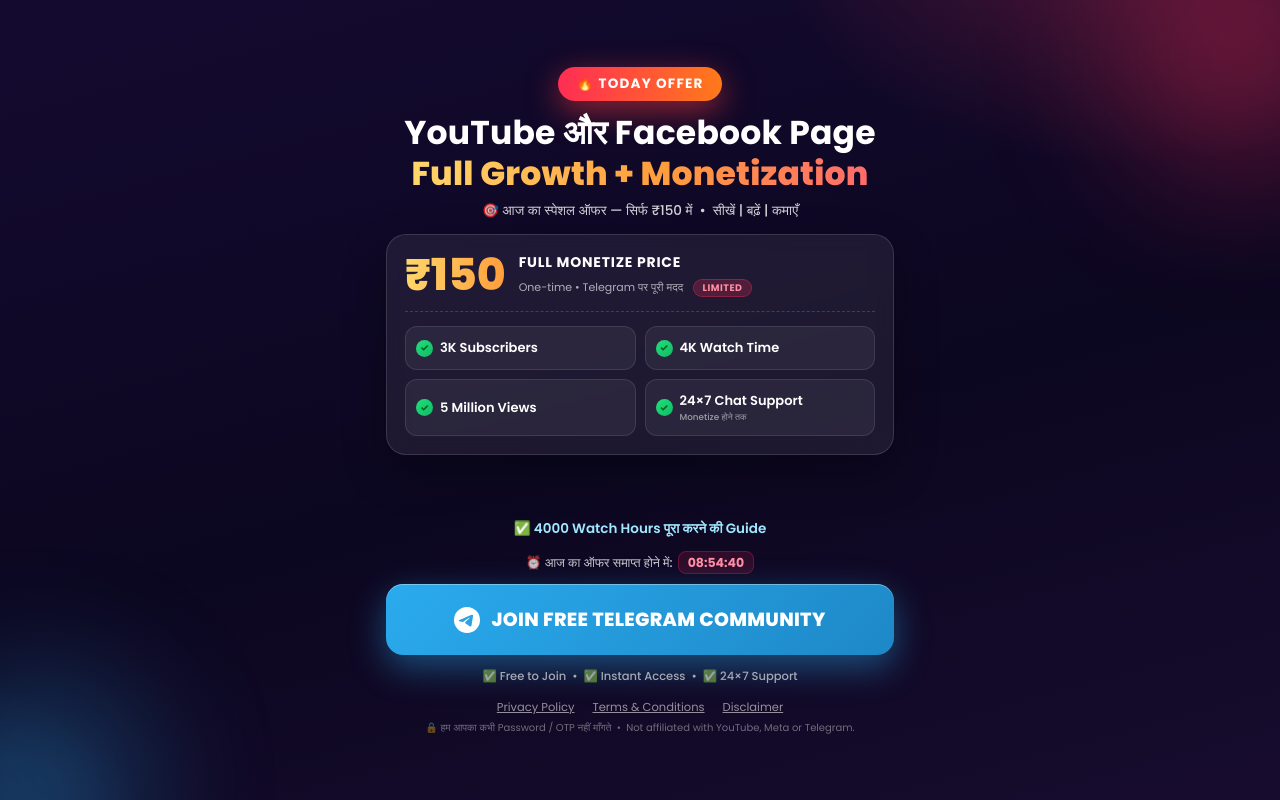
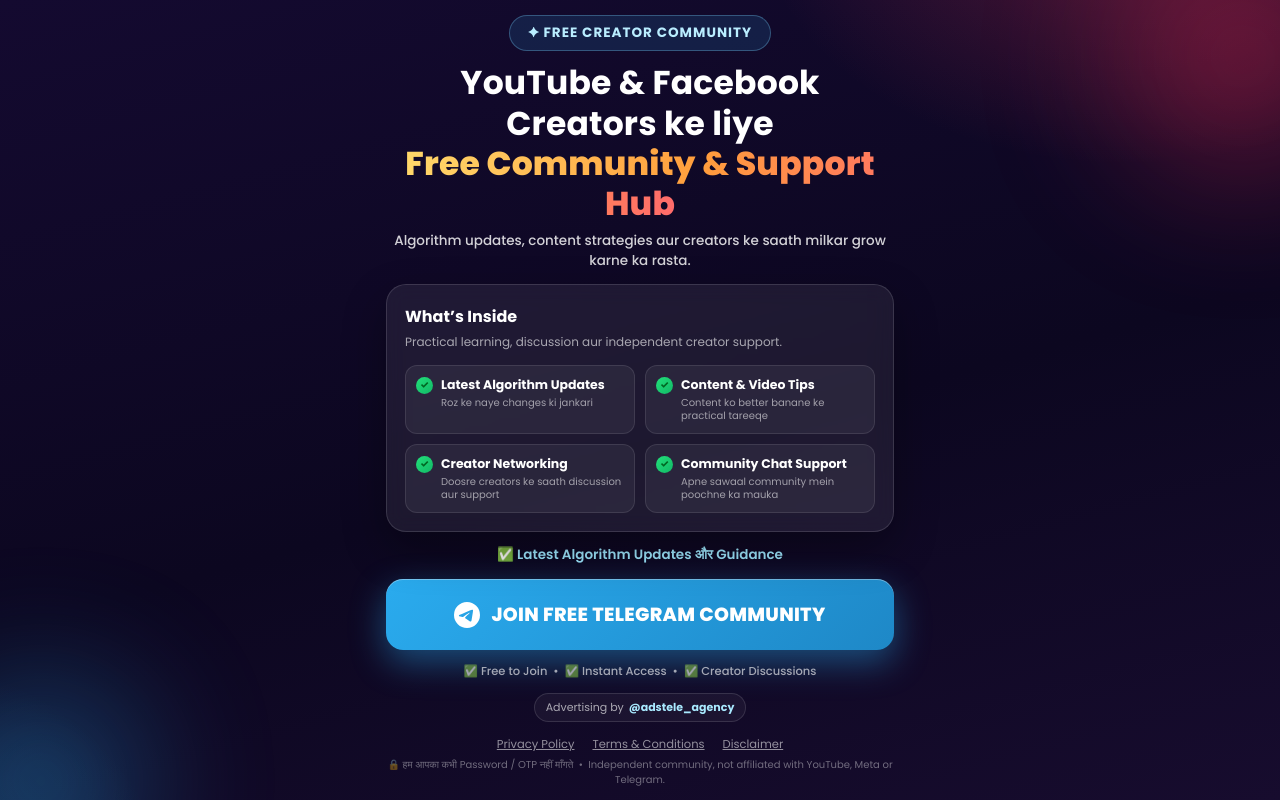
Before and after one commit to lkmeeena882437-dotcom/youtub-salutions, a plain HTML site: page index.html in a window 1280 px wide. Drawn offline with Linux system fonts and the light colour scheme.

Commit message:
Make creator landing page policy friendly
Co-authored-by: arena-agent <297053741+arena-agent@users.noreply.github.com>

```diff
--- a/index.html
+++ b/index.html
@@ -2,22 +2,20 @@
 <html lang="hi">
 <head>
   <!-- ===================================================================
-       HIGH CONVERTING LANDING PAGE — YouTube & Facebook Page Growth
-       Meta Ads ke liye | Telegram Join funnel | Single screen (no scroll)
+       POLICY-FRIENDLY CREATOR COMMUNITY LANDING PAGE
+       Meta Ads ke liye | Telegram community funnel | Single screen
 
-       ⚡ 2 CHEEZEIN AAPKO BADALNI HAIN:
-       1) TELEGRAM LINK  → search "t.me/"  (CTA button ka href)
-       2) META PIXEL ID  → search "META_PIXEL_ID" (niche script me)
+       Existing Telegram CTA aur Meta Pixel tracking ko preserve kiya gaya hai.
        =================================================================== -->
   <meta charset="UTF-8">
   <meta name="viewport" content="width=device-width, initial-scale=1.0, viewport-fit=cover">
-  <title>YouTube &amp; Facebook Page Full Growth + Monetization Pack | ₹150 Today Offer</title>
-  <meta name="description" content="YouTube और Facebook Page Growth + Monetization Pack — सिर्फ ₹150. 3K Subscribers, 4K Watch Time, 5M Views, 24×7 Telegram Support. Free Telegram Community join करें.">
+  <title>YouTube &amp; Facebook Creators | Free Community &amp; Support Hub</title>
+  <meta name="description" content="Free independent creator community for YouTube and Facebook creators. Get algorithm updates, content strategies, creator discussions and practical support.">
   <meta name="theme-color" content="#0c0720">
 
   <!-- Open Graph (share पर अच्छा दिखे) -->
-  <meta property="og:title" content="YouTube &amp; Facebook Page Growth + Monetization Pack — ₹150">
-  <meta property="og:description" content="3K Subscribers • 4K Watch Time • 5M Views • 24×7 Support. Free Telegram Community join करें!">
+  <meta property="og:title" content="YouTube &amp; Facebook Creators | Free Community &amp; Support Hub">
+  <meta property="og:description" content="Algorithm updates, content strategies and creator support. Join our independent free community.">
   <meta property="og:type" content="website">
 
   <!-- Favicon -->
@@ -76,17 +74,13 @@
 
     /* ================= HEADER / BADGE ================= */
     .top { display: flex; justify-content: center; }
-    .badge-offer {
+    .badge-community {
       display: inline-flex; align-items: center; gap: 7px;
-      background: linear-gradient(92deg, #ff2d55, #ff7a1a);
+      background: rgba(42, 171, 238, .14);
+      border: 1px solid rgba(127, 215, 255, .30);
       padding: 7px 18px; border-radius: 999px;
-      font-size: clamp(11px, 2.8vw, 13.5px); font-weight: 700; letter-spacing: 1.2px;
-      box-shadow: 0 8px 26px rgba(255, 60, 60, .4);
-      animation: badgePulse 2.2s ease-in-out infinite;
-    }
-    @keyframes badgePulse {
-      0%, 100% { box-shadow: 0 8px 26px rgba(255, 60, 60, .40); }
-      50%      { box-shadow: 0 10px 34px rgba(255, 60, 60, .65); }
+      font-size: clamp(11px, 2.8vw, 13.5px); font-weight: 700; letter-spacing: 1px;
+      color: #b9edff;
     }
 
     /* ================= HEADLINE ================= */
@@ -107,58 +101,53 @@
       color: rgba(255,255,255,.82); font-weight: 500;
     }
 
-    /* ================= OFFER CARD ================= */
-    .offer-card {
+    /* ================= CREATOR BENEFITS CARD ================= */
+    .benefits-card {
       background: rgba(255,255,255,.07);
       border: 1px solid rgba(255,255,255,.13);
       border-radius: 20px;
-      padding: clamp(12px, 2.2vh, 18px) clamp(12px, 3.5vw, 18px);
+      padding: clamp(13px, 2.3vh, 19px) clamp(12px, 3.5vw, 18px);
       backdrop-filter: blur(10px); -webkit-backdrop-filter: blur(10px);
       box-shadow: 0 18px 44px rgba(0,0,0,.32);
     }
-    .price-row {
-      display: flex; align-items: center; gap: 13px;
-      padding-bottom: clamp(8px, 1.6vh, 13px);
-      border-bottom: 1px dashed rgba(255,255,255,.16);
+    .benefits-heading {
+      margin: 0;
+      font-size: clamp(13px, 3.4vw, 16px);
+      font-weight: 700;
+      color: #fff;
     }
-    .price {
-      font-size: clamp(30px, 8.6vw, 44px); font-weight: 800; line-height: 1;
-      background: linear-gradient(92deg, #ffd76a, #ff9d3c);
-      -webkit-background-clip: text; background-clip: text; color: transparent;
+    .benefits-intro {
+      margin: 4px 0 0;
+      font-size: clamp(10px, 2.5vw, 12px);
+      color: rgba(255,255,255,.62);
     }
-    .price-info b { display: block; font-size: clamp(11.5px, 3vw, 14px); letter-spacing: .8px; }
-    .price-info small {
-      display: inline-block; margin-top: 3px;
-      font-size: clamp(9.5px, 2.4vw, 11px); color: rgba(255,255,255,.65);
+    .benefits-grid {
+      display: grid; grid-template-columns: 1fr 1fr;
+      gap: clamp(7px, 1.4vh, 10px);
+      margin-top: clamp(10px, 1.9vh, 14px);
     }
-    .tag-mini {
-      display: inline-block; margin-left: 6px;
-      background: rgba(255, 45, 85, .22); color: #ff8fa3;
-      border: 1px solid rgba(255, 45, 85, .35);
-      padding: 1px 8px; border-radius: 999px;
-      font-size: 9.5px; font-weight: 700; letter-spacing: .5px;
-    }
-    .offer-grid {
-      display: grid; grid-template-columns: 1fr 1fr;
-      gap: clamp(6px, 1.3vh, 9px);
-      margin-top: clamp(9px, 1.8vh, 14px);
-    }
-    .chip {
-      display: flex; align-items: center; gap: 7px;
+    .benefit {
+      display: flex; align-items: flex-start; gap: 8px;
       background: rgba(255,255,255,.06);
       border: 1px solid rgba(255,255,255,.10);
       border-radius: 12px;
-      padding: clamp(7px, 1.5vh, 11px) 10px;
-      font-size: clamp(10.5px, 2.8vw, 13px); font-weight: 600;
+      padding: clamp(8px, 1.6vh, 11px) 10px;
+      font-size: clamp(10px, 2.65vw, 12.5px);
     }
-    .chip .ck {
+    .benefit .ck {
       flex: 0 0 auto;
       width: 17px; height: 17px; border-radius: 50%;
       background: linear-gradient(135deg, #22e07a, #12b866);
       display: inline-flex; align-items: center; justify-content: center;
       font-size: 10px; color: #062; font-weight: 800;
     }
-    .chip small { display: block; font-size: 8.8px; color: rgba(255,255,255,.55); font-weight: 500; }
+    .benefit-text { display: block; line-height: 1.3; }
+    .benefit-text b { display: block; font-weight: 700; }
+    .benefit-text small {
+      display: block; margin-top: 3px;
+      font-size: clamp(8.5px, 2.15vw, 10px);
+      color: rgba(255,255,255,.57); line-height: 1.3;
+    }
 
     /* ================= TICKER ================= */
     .ticker {
@@ -168,18 +157,6 @@
       font-weight: 600; color: #9fe8ff;
     }
     .ticker span { transition: opacity .45s ease; }
-
-    /* ================= COUNTDOWN ================= */
-    .countdown {
-      text-align: center;
-      font-size: clamp(10.5px, 2.7vw, 12.5px);
-      color: rgba(255,255,255,.78); font-weight: 500;
-    }
-    .countdown b {
-      color: #ff8fa3; font-variant-numeric: tabular-nums;
-      background: rgba(255,45,85,.14); border: 1px solid rgba(255,45,85,.28);
-      padding: 2px 9px; border-radius: 8px; margin-left: 5px;
-    }
 
     /* ================= CTA ================= */
     .cta {
@@ -205,6 +182,20 @@
       margin: 0; text-align: center;
       font-size: clamp(9.5px, 2.5vw, 11.5px); color: rgba(255,255,255,.62); font-weight: 500;
     }
+    .ad-credit {
+      align-self: center;
+      display: inline-flex; align-items: center; justify-content: center;
+      gap: 5px; width: fit-content;
+      padding: 5px 11px; border-radius: 999px;
+      color: rgba(255,255,255,.64);
+      background: rgba(255,255,255,.045);
+      border: 1px solid rgba(255,255,255,.12);
+      font-size: clamp(9px, 2.35vw, 11px);
+      text-decoration: none;
+      transition: background .15s ease, color .15s ease;
+    }
+    .ad-credit strong { color: #a9eaff; font-weight: 700; }
+    .ad-credit:hover { color: #fff; background: rgba(42,171,238,.12); }
 
     /* ================= FOOTER / LEGAL ================= */
     .legal {
@@ -332,28 +323,22 @@
     <div class="col col-top">
 
       <div class="top">
-        <div class="badge-offer">🔥 TODAY OFFER</div>
+        <div class="badge-community">✦ FREE CREATOR COMMUNITY</div>
       </div>
 
       <div class="headline">
-        <h1>YouTube और Facebook Page<br><span class="grad">Full Growth + Monetization</span></h1>
-        <p class="sub">🎯 आज का स्पेशल ऑफर — सिर्फ ₹150 में &nbsp;•&nbsp; सीखें | बढ़ें | कमाएँ</p>
+        <h1>YouTube &amp; Facebook Creators ke liye<br><span class="grad">Free Community &amp; Support Hub</span></h1>
+        <p class="sub">Algorithm updates, content strategies aur creators ke saath milkar grow karne ka rasta.</p>
       </div>
 
-      <section class="offer-card" aria-label="Today's offer">
-        <div class="price-row">
-          <div class="price">₹150</div>
-          <div class="price-info">
-            <b>FULL MONETIZE PRICE</b>
-            <small>One-time • Telegram पर पूरी मदद</small>
-            <span class="tag-mini">LIMITED</span>
-          </div>
-        </div>
-        <div class="offer-grid">
-          <div class="chip"><span class="ck">✓</span><span>3K Subscribers</span></div>
-          <div class="chip"><span class="ck">✓</span><span>4K Watch Time</span></div>
-          <div class="chip"><span class="ck">✓</span><span>5 Million Views</span></div>
-          <div class="chip"><span class="ck">✓</span><span>24×7 Chat Support<small>Monetize होने तक</small></span></div>
+      <section class="benefits-card" aria-label="Creator support benefits">
+        <h2 class="benefits-heading">What’s Inside</h2>
+        <p class="benefits-intro">Practical learning, discussion aur independent creator support.</p>
+        <div class="benefits-grid">
+          <div class="benefit"><span class="ck">✓</span><span class="benefit-text"><b>Latest Algorithm Updates</b><small>Roz ke naye changes ki jankari</small></span></div>
+          <div class="benefit"><span class="ck">✓</span><span class="benefit-text"><b>Content &amp; Video Tips</b><small>Content ko better banane ke practical tareeqe</small></span></div>
+          <div class="benefit"><span class="ck">✓</span><span class="benefit-text"><b>Creator Networking</b><small>Doosre creators ke saath discussion aur support</small></span></div>
+          <div class="benefit"><span class="ck">✓</span><span class="benefit-text"><b>Community Chat Support</b><small>Apne sawaal community mein poochne ka mauka</small></span></div>
         </div>
       </section>
 
@@ -362,11 +347,9 @@
     <!-- ============ BOTTOM COLUMN ============ -->
     <div class="col col-bottom">
 
-      <div class="ticker"><span id="tickerText">✅ YouTube Subscribers बढ़ाने के Tips</span></div>
+      <div class="ticker"><span id="tickerText">✅ Daily Growth Tips &amp; Strategies</span></div>
 
-      <div class="countdown">⏰ आज का ऑफर समाप्त होने में:<b id="cd">00:00:00</b></div>
-
-      <!-- ⚡ TELEGRAM CHANNEL LINK (agar badalna ho to yahan) -->
+      <!-- ⚡ TELEGRAM COMMUNITY LINK (agar badalna ho to yahan) -->
       <a class="cta" id="telegramBtn"
          href="https://t.me/+nZRxaOOdx2ozMGE1"
          target="_blank" rel="noopener noreferrer"
@@ -377,7 +360,10 @@
         JOIN FREE TELEGRAM COMMUNITY
       </a>
 
-      <p class="cta-sub">✅ Free to Join &nbsp;•&nbsp; ✅ Instant Access &nbsp;•&nbsp; ✅ 24×7 Support</p>
+      <p class="cta-sub">✅ Free to Join &nbsp;•&nbsp; ✅ Instant Access &nbsp;•&nbsp; ✅ Creator Discussions</p>
+
+      <!-- Advertising credit only — this link has no event or lead tracking. -->
+      <a class="ad-credit" href="https://t.me/adstele_agency" target="_blank" rel="noopener noreferrer">Advertising by <strong>@adstele_agency</strong></a>
 
       <div>
         <div class="legal">
@@ -385,7 +371,7 @@
           <button type="button" data-modal="modalTerms">Terms &amp; Conditions</button>
           <button type="button" data-modal="modalDisclaimer">Disclaimer</button>
         </div>
-        <p class="micro">🔒 हम आपका कभी Password / OTP नहीं माँगते &nbsp;•&nbsp; Not affiliated with YouTube, Meta or Telegram.</p>
+        <p class="micro">🔒 हम आपका कभी Password / OTP नहीं माँगते &nbsp;•&nbsp; Independent community, not affiliated with YouTube, Meta or Telegram.</p>
       </div>
 
     </div>
@@ -436,7 +422,7 @@
       <p>We may update this Privacy Policy from time to time. The latest version will always be published on this page.</p>
 
       <h4>11. Contact Us</h4>
-      <p>If you have any questions about this Privacy Policy, please contact the administrator of our Telegram community, or e-mail us at <b>[your-email@example.com]</b> — please replace this with your real e-mail address.</p>
+      <p>If you have any questions about this Privacy Policy, please contact the administrator through the Telegram community.</p>
     </div>
   </div>
 
@@ -449,10 +435,10 @@
       <p>Please read these Terms &amp; Conditions carefully. By using this page and our services, you agree to be bound by them.</p>
 
       <h4>1. Description of the Service</h4>
-      <p>We provide <b>growth guidance, tutorials, tips, tools, support, and consultation</b> for YouTube creators and Facebook Page owners. Our ₹150 "Full Monetize Pack" is a growth-guidance and support package, which includes chat support until the channel is monetised.</p>
+      <p>We provide an <b>independent creator community</b> with educational discussions, content ideas, platform updates, practical tips, and peer support for YouTube creators and Facebook Page owners. The community is not an official service of YouTube, Facebook, Meta, or Telegram.</p>
 
       <h4>2. No Guarantee of Results</h4>
-      <p>The figures shown in the package (for example, 3K Subscribers, 4K Watch Time, 5M Views) are package targets and components. Actual results depend on the quality of your content, your niche, your consistency, your audience, and your own effort. <b>We do not guarantee any specific figure or monetisation approval</b> — approval rests entirely with YouTube/Facebook and their own policies and decisions.</p>
+      <p>Our information is general guidance only. We do not guarantee any specific result, including views, subscribers, reach, engagement, platform approval, or audience growth. Results depend on your content, niche, consistency, audience, and your own decisions. You are responsible for checking the latest rules of each platform.</p>
 
       <h4>3. User Responsibilities</h4>
       <ul>
@@ -468,14 +454,14 @@
         <li>The administrator's decision is final in all community matters</li>
       </ul>
 
-      <h4>5. Payments &amp; Refunds</h4>
-      <p>This is a digital service. Once payment has been made, access to the Telegram community is provided. Refunds are generally not available after access has been granted; in exceptional circumstances, any refund is at the administrator's discretion. Please keep a record of your payment.</p>
+      <h4>5. Community Access</h4>
+      <p>This page provides access to a free Telegram creator community. Telegram manages the account, login, and platform experience under its own terms. We will never ask for your YouTube, Google, Facebook, or Telegram password, OTP, PIN, or two-factor authentication code.</p>
 
       <h4>6. Intellectual Property</h4>
-      <p>Our tutorials, guides, text, logo, and other content may not be copied or resold without written permission. The logos and names of YouTube, Facebook, Meta, and Telegram are the property of their respective companies.</p>
+      <p>Our tutorials, guides, text, and other original content may not be copied or resold without written permission. The logos and names of YouTube, Facebook, Meta, and Telegram belong to their respective companies.</p>
 
       <h4>7. Limitation of Liability</h4>
-      <p>We shall not be liable for any loss arising from the use of our guidance — including channel strikes, demonetisation, or platform penalties. Platform policies may change at any time, which may affect results.</p>
+      <p>We are not liable for losses arising from the use of general community guidance, third-party links, or changes to platform rules. You decide how to apply any information shared in the community.</p>
 
       <h4>8. Governing Law</h4>
       <p>These Terms are governed by the laws of India, and the courts of India shall have exclusive jurisdiction over any dispute arising out of them.</p>
@@ -504,11 +490,11 @@
       <h4>4. External Links</h4>
       <p>Third-party links on this page (such as Telegram) lead to platforms that are responsible for their own content and policies.</p>
 
-      <h4>5. Meta Advertising Standards</h4>
-      <p>This page has been built in line with Meta's Advertising Policies (including misleading-claims rules, landing-page quality, and privacy requirements). A Privacy Policy, Terms &amp; Conditions, and Disclaimer are publicly available on this page, and no data is collected without disclosure.</p>
+      <h4>5. Clear Advertising Information</h4>
+      <p>We aim to describe this community clearly and avoid promises about specific results. Meta independently reviews advertisements and may apply its own policies. The Meta Pixel is used only for advertising measurement as explained in the Privacy Policy.</p>
 
       <h4>6. Contact</h4>
-      <p>For any complaints or questions, please contact the administrator of our Telegram community or e-mail <b>[your-email@example.com]</b>.</p>
+      <p>For questions or complaints, please contact the administrator through the Telegram community.</p>
     </div>
   </div>
 
@@ -516,16 +502,15 @@
   <script>
     /* ---------- 1) TICKER: rotating benefits ---------- */
     const tickerItems = [
-      '✅ YouTube Subscribers बढ़ाने के Tips',
-      '✅ 4000 Watch Hours पूरा करने की Guide',
-      '✅ YouTube Monetization की पूरी जानकारी',
-      '✅ Shorts और Long Videos की Growth Strategy',
-      '✅ YouTube SEO और Algorithm Updates',
-      '✅ चैनल की Reach और Views बढ़ाने के तरीके',
-      '✅ YouTube की नई Updates और Policies',
-      '✅ Creator के लिए Useful Tools और Apps',
-      '✅ Step-by-Step Tutorials और Solutions',
-      '💡 हमारा मिशन: हर Creator के YouTube सफर को आसान बनाना'
+      '✅ Daily Growth Tips & Strategies',
+      '✅ Latest Algorithm Updates और Guidance',
+      '✅ Content और Video Improvement Ideas',
+      '✅ Shorts और Long Videos की Strategy',
+      '✅ YouTube SEO और Discovery Tips',
+      '✅ Audience Engagement की Practical Guidance',
+      '✅ Creator Tools और Helpful Resources',
+      '✅ Q&A Support और Community Discussions',
+      '💡 Independent creators ke liye learning aur support'
     ];
     (function () {
       const el = document.getElementById('tickerText');
@@ -538,23 +523,6 @@
           el.style.opacity = '1';
         }, 450);
       }, 3000);
-    })();
-
-    /* ---------- 2) COUNTDOWN: आज का ऑफर (local midnight तक) ---------- */
-    (function () {
-      const cd = document.getElementById('cd');
-      function tick() {
-        const now = new Date();
-        const end = new Date(now);
-        end.setHours(23, 59, 59, 999);
-        let diff = Math.max(0, end - now);
-        const h = String(Math.floor(diff / 3600000)).padStart(2, '0');
-        const m = String(Math.floor((diff % 3600000) / 60000)).padStart(2, '0');
-        const s = String(Math.floor((diff % 60000) / 1000)).padStart(2, '0');
-        cd.textContent = h + ':' + m + ':' + s;
-      }
-      tick();
-      setInterval(tick, 1000);
     })();
 
     /* ---------- 3) MODALS: open / close ---------- */
```
Also changed, not shown: 1 other file.
